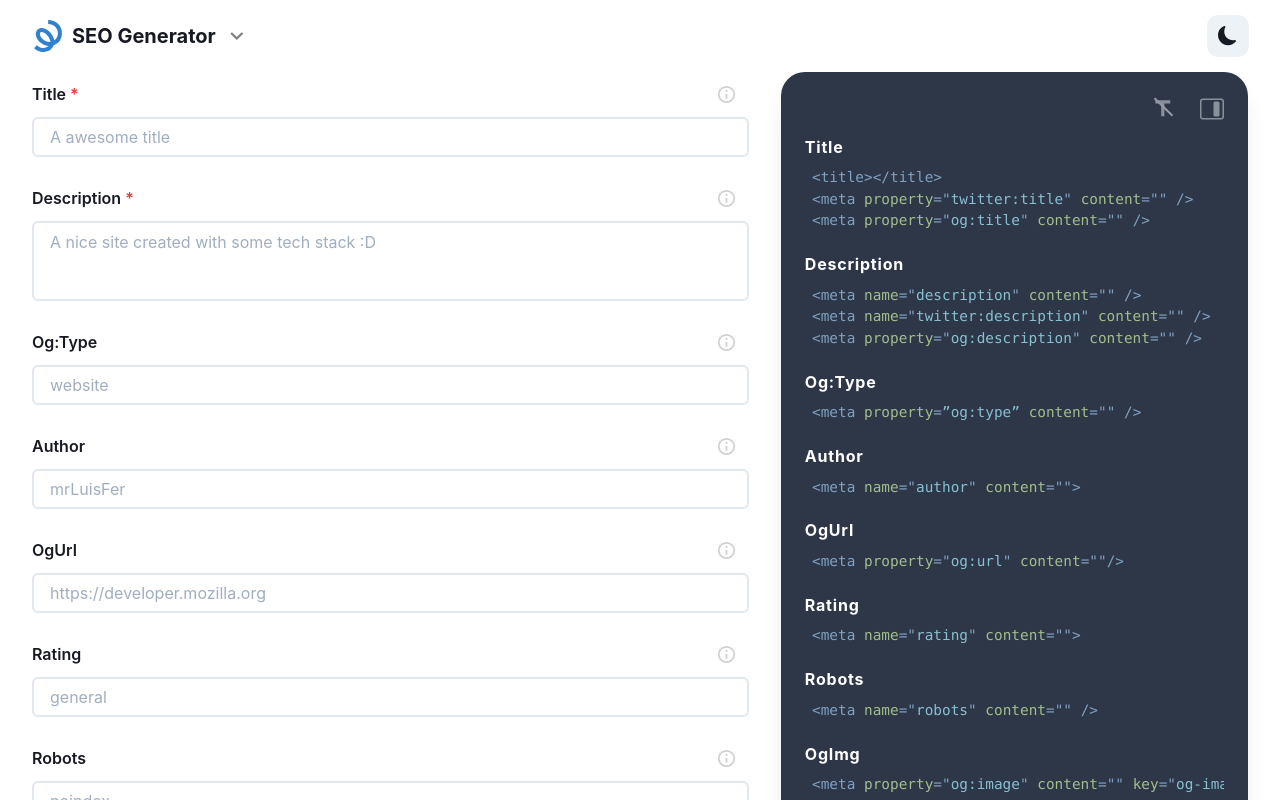
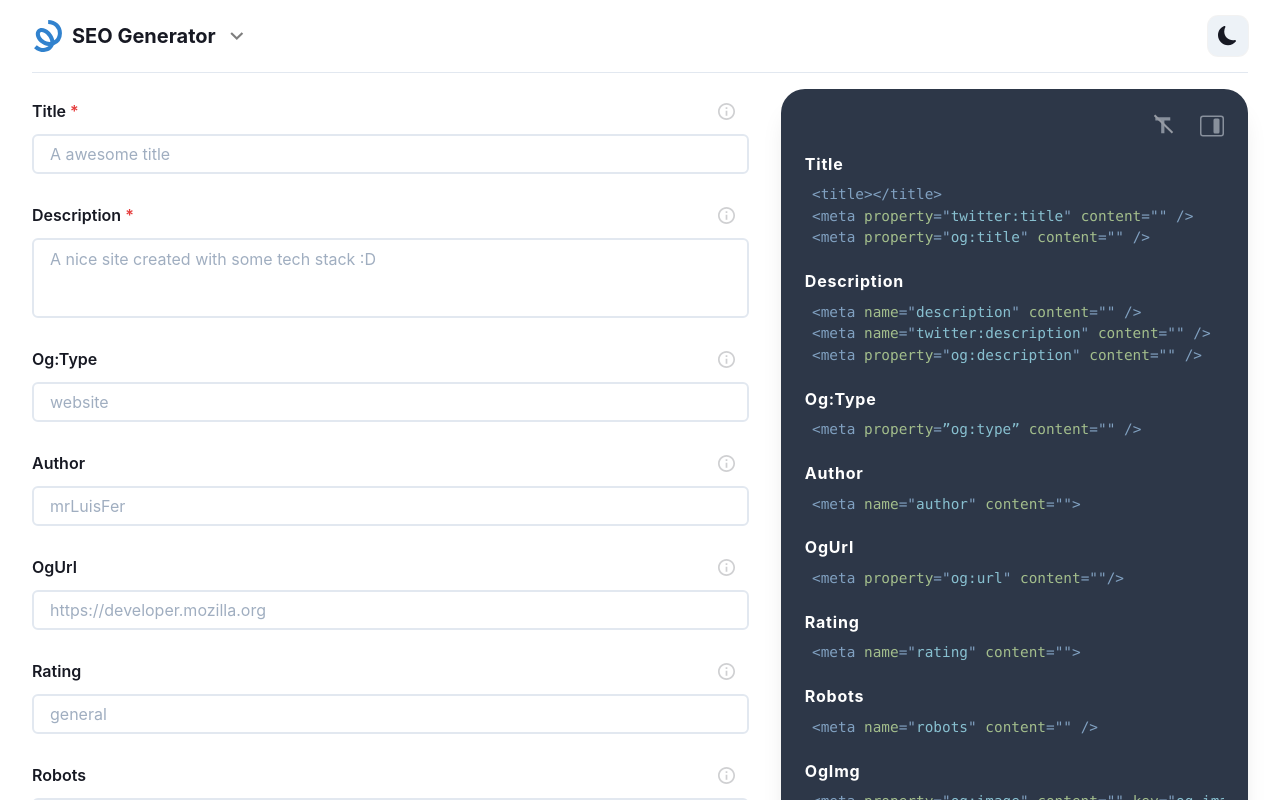
Before and after one commit to mrLuisFer/seo-generator, a Next.js app: page / in a window 1280 px wide. Shown: the top 800 px of the page. Built offline with nearby package versions, Linux system fonts and the light colour scheme; no server answers.

Commit message:
add a box and a hr tag for a better ui

```diff
--- a/src/components/common/Header/index.tsx
+++ b/src/components/common/Header/index.tsx
@@ -1,10 +1,11 @@
-import { Flex, HStack } from '@chakra-ui/react'
+import { Flex, HStack, Box } from '@chakra-ui/react'
 import MenuIcon from './MenuIcon'
 import DarkModeToggle from './DarkModeToggle'
 import Logo from './Logo'
 
 export default function Header() {
   return (
+    <Box as="section">
       <HStack as="header" align="center" mb="1rem" justifyContent="space-between">
         <Logo />
         <Flex justifyContent="space-between" alignItems="center" gridGap="1.5rem">
@@ -12,5 +13,9 @@ export default function Header() {
           <MenuIcon />
         </Flex>
       </HStack>
+      <Box mb="1em">
+        <hr />
+      </Box>
+    </Box>
   )
 }
```
Also changed, not shown: src/components/home/RightSidebar/ResourcesSection/index.tsx (line endings or trailing spaces). Lines whose indentation alone changed are shown as unchanged.
